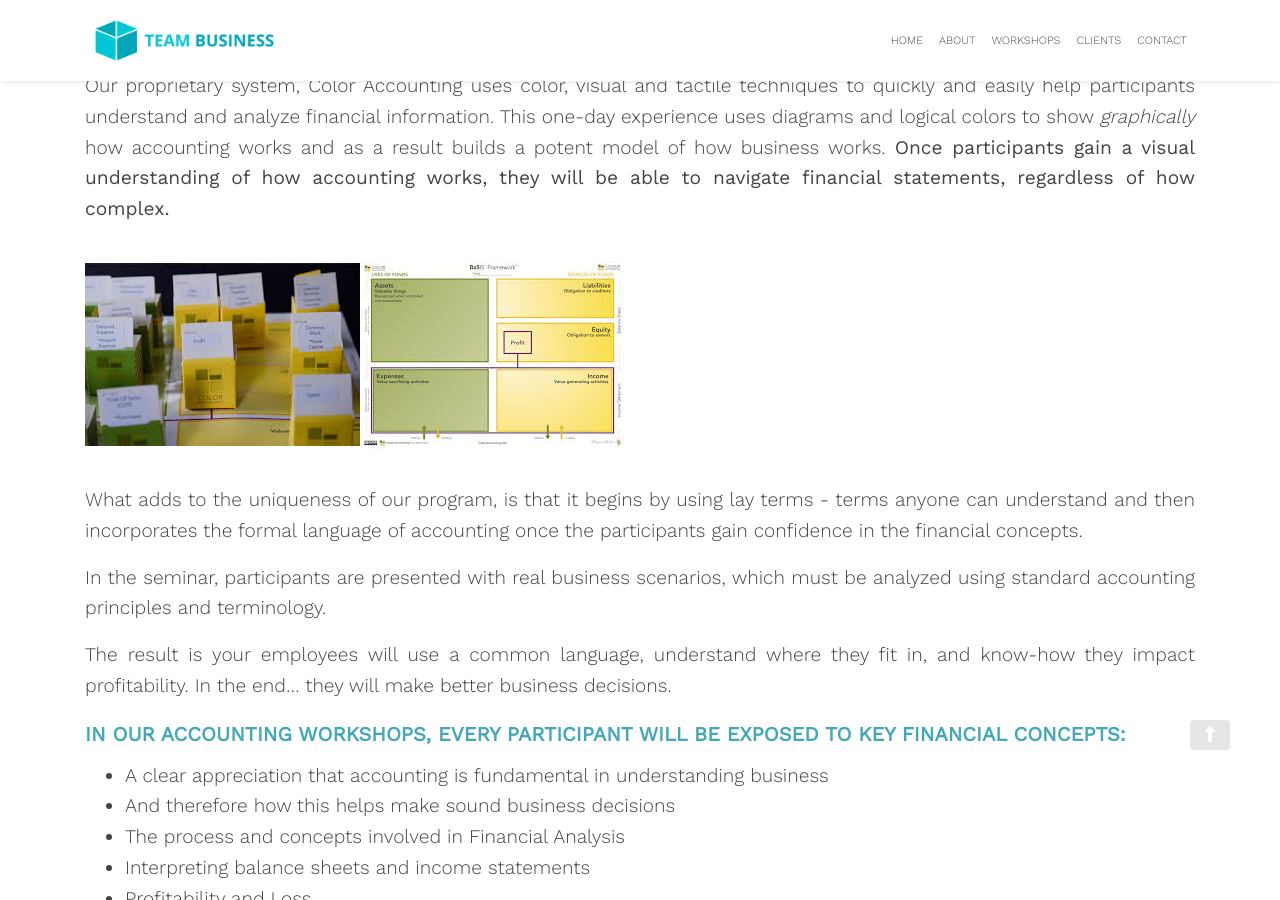
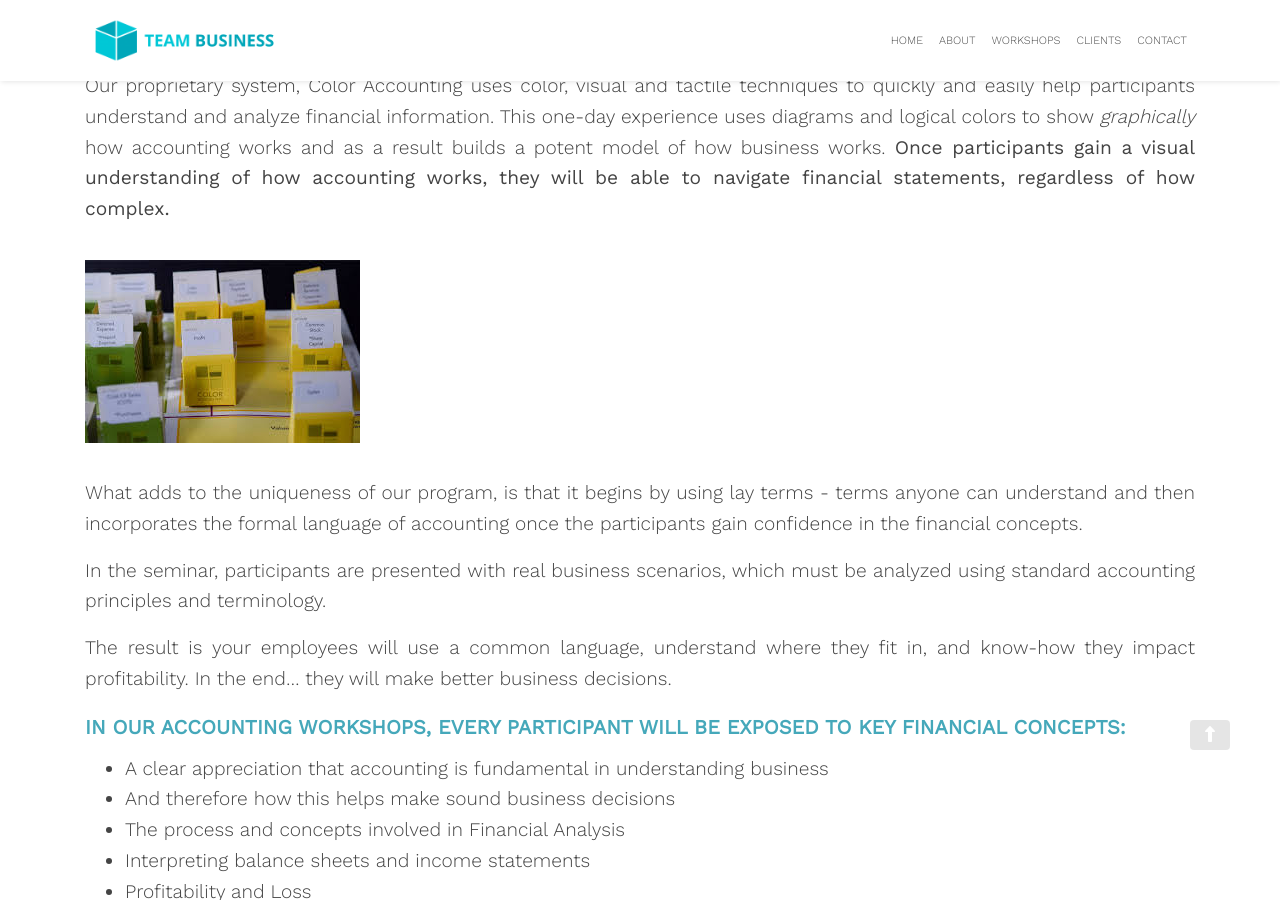
Before and after one commit to zac-heisey/team-business, a Jekyll site: the page built from _pages/accounting-workshop.md, in a window 1280 px wide and 900 px high, scrolled down 1022 px. Built offline with Jekyll 4.4.1, drawn with Linux system fonts in a browser that asks for light colours; nearby versions of some CDN libraries.

Commit message:
Update from Forestry.io Lara Azzam updated _pages/accounting-workshop.md

```diff
--- a/_pages/accounting-workshop.md
+++ b/_pages/accounting-workshop.md
@@ -17,7 +17,7 @@ section-title: ACCOUNTING WORKSHOP
 
 Our proprietary system, Color Accounting uses color, visual and tactile techniques to quickly and easily help participants understand and analyze financial information. This one-day experience uses diagrams and logical colors to show _graphically_ how accounting works and as a result builds a potent model of how business works. **Once participants gain a visual understanding of how accounting works, they will be able to navigate financial statements, regardless of how complex.**
 
-![](/assets/images/color-accounting.jpeg)![](/assets/images/color-accounting-2.jpeg)
+![](/assets/images/color-accounting.jpeg)
 
 What adds to the uniqueness of our program, is that it begins by using lay terms - terms anyone can understand and then incorporates the formal language of accounting once the participants gain confidence in the financial concepts.
 
```
